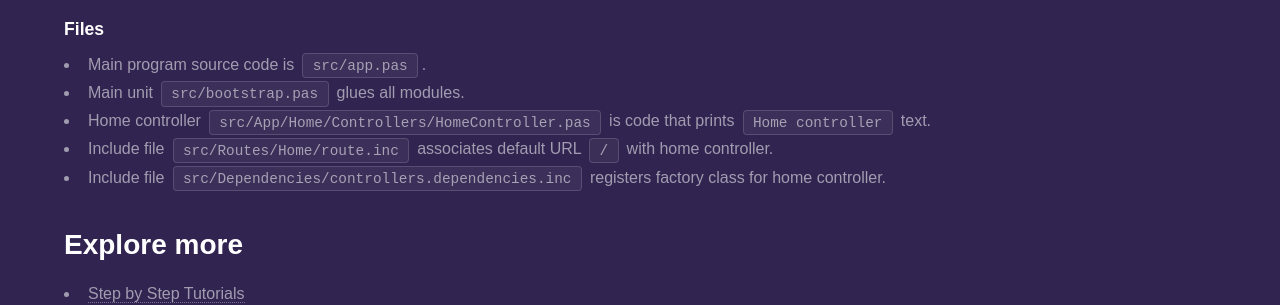
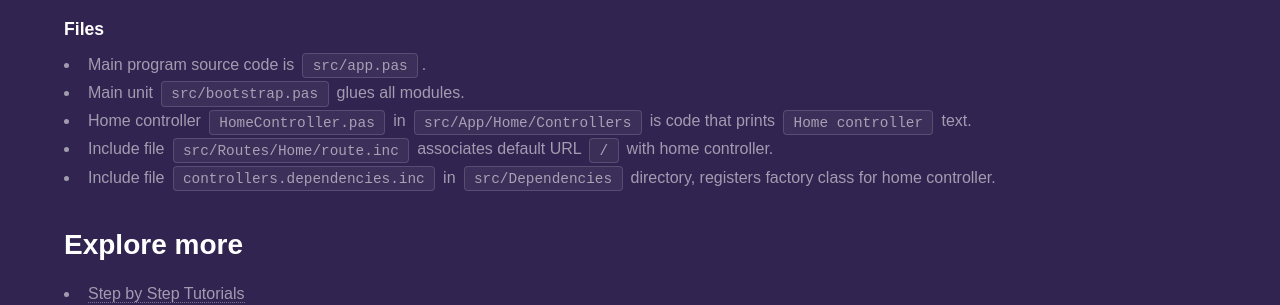
Before and after one commit to fanoframework/fanoframework.github.io, a Jekyll site: the page built from getting-started/index.md, in a window 1280 px wide. Shown: the part 1549-1854 px from the top of the page. Built offline with Jekyll 4.4.1, drawn with Linux system fonts in a browser that asks for light colours; our own code applies the rules of GitHub Pages for plain Markdown files.

Commit message:
Update index.md

```diff
--- a/getting-started/index.md
+++ b/getting-started/index.md
@@ -53,9 +53,9 @@ Fano CLI creates several files and directories.
 
 - Main program source code is `src/app.pas`.
 - Main unit `src/bootstrap.pas` glues all modules.
-- Home controller `src/App/Home/Controllers/HomeController.pas` is code that prints `Home controller` text.
+- Home controller `HomeController.pas` in `src/App/Home/Controllers` is code that prints `Home controller` text.
 - Include file `src/Routes/Home/route.inc` associates default URL `/` with home controller.
-- Include file `src/Dependencies/controllers.dependencies.inc` registers factory class for home controller.
+- Include file `controllers.dependencies.inc` in `src/Dependencies` directory, registers factory class for home controller.
 
 ## Explore more
 
```
